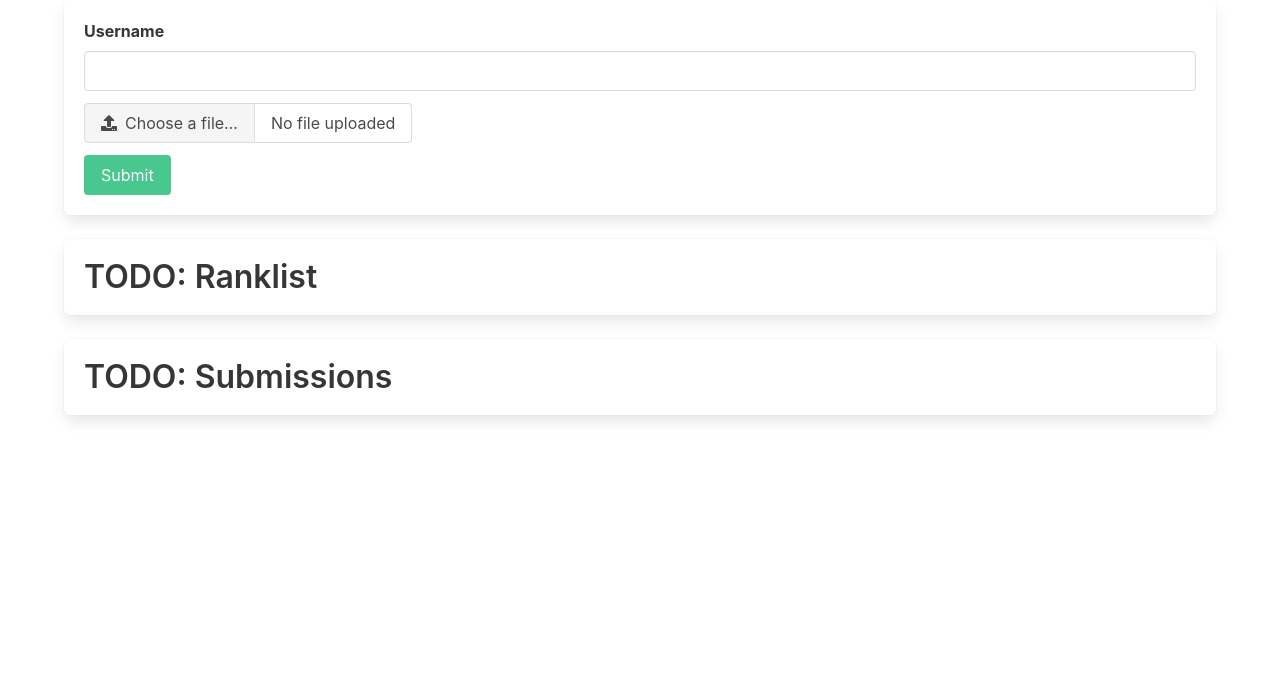
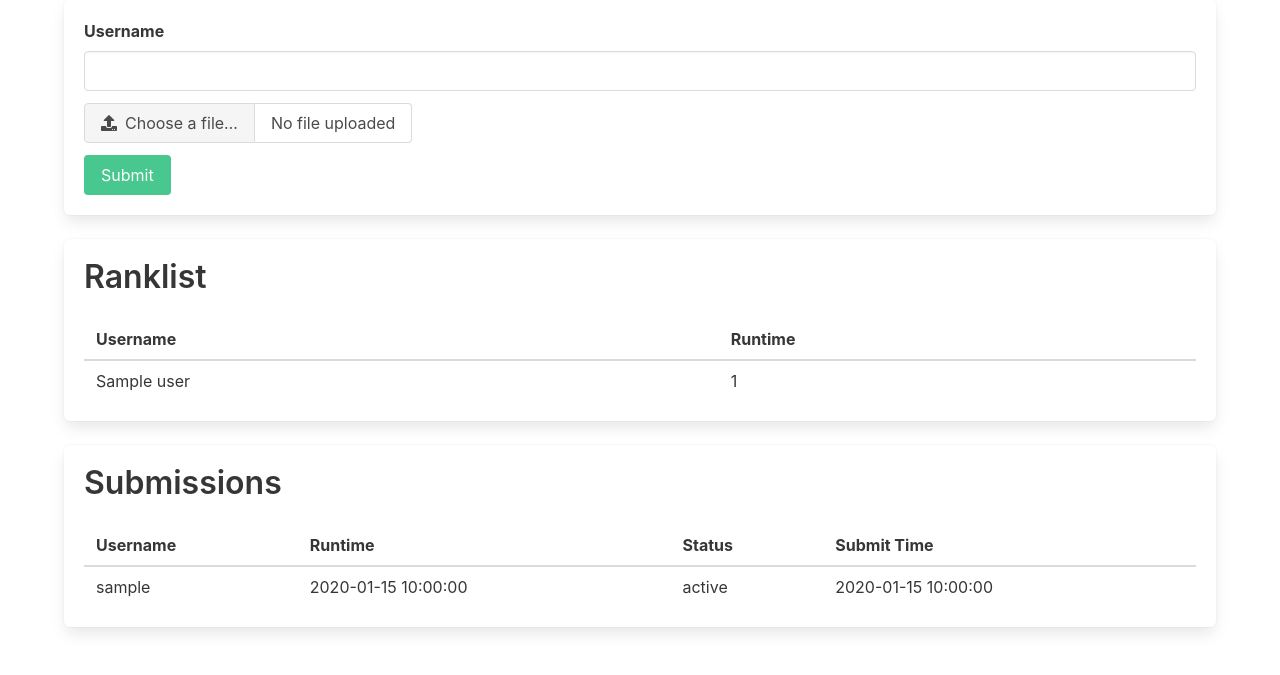
Before and after one commit to foreyes/XJBG-Judge, a Flask app: template templates/submit.html in a window 1280 px wide. Shown: the part 127-802 px from the top of the page. Before the commit the page ends 548 px from the top, so only its background shows below. Run offline with Flask 2, Linux system fonts and the light colour scheme; the template is opened without the code that fills it: most values are stand-ins (such as "Sample title", 1, 10 or a date in 2020); parts of the project's set-up code (start-up, migrations or seed data) failed here and were passed over; some libraries are stand-ins or nearby versions.

Commit message:
Implemented Ranklist & Submission List
Excited!

```diff
--- a/server.py
+++ b/server.py
@@ -1,4 +1,4 @@
-import flask, os, uuid, time, threading
+import flask, os, uuid, time, threading, pickle
 
 TIME_LIMIT = 120
 
@@ -7,8 +7,17 @@ mutex = threading.Lock()
 task_queue = []
 result_set = {}
 user_task_list = {}
+best_score = {}
 
-
+def save_data():
+	pickle.dump(best_score,open("best_score.txt","wb"))
+	pickle.dump(user_task_list,open("user_task_list.txt","wb"))
+	pickle.dump(result_set,open("result_set.txt","wb"))
+def load_data():
+	global best_score,user_task_list,result_set
+	best_score = pickle.load(open("best_score.txt","rb"))
+	user_task_list = pickle.load(open("user_task_list.txt","rb"))
+	result_set = pickle.load(open("result_set.txt","rb"))
 @app.route("/add_task", methods= ["POST"])
 def add_task():
 	# check file exist
@@ -23,11 +32,12 @@ def add_task():
 	# get uuid and save file
 	task_id = str(uuid.uuid1())
 	file.save("pending_files/" + task_id)
-	result_set[task_id] = {"status": "pending", "time": None,"detail":"","task_id":task_id}
+	result_set[task_id] = {"status": "Pending","submit_time":time.ctime(),"cmptime":time.time(), "time": None,"detail":"","task_id":task_id,"username" : username}
 
 	# attach task to user
 	if username not in user_task_list:
 		user_task_list[username] = []
+		best_score[username] = 1e9
 	user_task_list[username].append(task_id)
 
 	# add to queue
@@ -41,7 +51,16 @@ def add_task():
 def submit():
 	no_file = flask.request.args.get("no_file") == '1' or False
 	no_username = flask.request.args.get("no_username") == '1' or False
-	return flask.render_template("submit.html", no_file=no_file, no_username=no_username)
+	current_bst = []
+	for i in best_score:
+		current_bst.append((best_score[i],i))
+	current_bst = sorted(current_bst)
+	while len(current_bst)!=0 and current_bst[0][0] == None and current_bst[-1][0] != None:
+		current_bst.append(current_bst[0])
+		del current_bst[0]
+	submissions = sorted([result_set[i] for i in result_set],key = lambda x:x["cmptime"])
+	submissions.reverse()
+	return flask.render_template("submit.html", no_file=no_file, no_username=no_username,ranklist = current_bst,submissions = submissions)
 
 @app.route("/user/<username>", methods = ["GET"])
 def user_history(username):
@@ -57,6 +76,7 @@ def user_history(username):
 # TODO
 def init():
 	import os
+	load_data()
 	os.system("mkdir -p pending_files")
 
 
@@ -65,17 +85,17 @@ def judge(task_id):
 	os.system("mv pending_files/{} /main.cpp".format(task_id))
 	os.system("./judge.sh")
 
-	with open("/compile_result.txt", "rb") as f:
+	with open("/compile_result.txt", "r") as f:
 		result = f.read(1)
 		if result:
-			return (None,"Compile Error", open("/compile_result.txt", "r").read())
+			return (1e9,"Compile Error", open("/compile_result.txt", "r").read())
 
 	with open("/time_result.txt", "r") as f:
 		result = f.read()
 		if not result:
-			return (None,"Time Limit Exceeded", "")
+			return (1e9,"Time Limit Exceeded", "")
 		if "Segmentation fault" in result:
-			return (None,"Run Time Error", "")
+			return (1e9,"Run Time Error", "")
 
 		detail = result
 		time_used = float(result.split(" seconds time elapsed")[0].split(" ")[-1])
@@ -83,12 +103,12 @@ def judge(task_id):
 	with open("/output_check.txt", "rb") as f:
 		result = f.read(1)
 		if result:
-			return (None,"No Output", detail)
+			return (1e9,"No Output", detail)
 
 	with open("/answer_result.txt", "rb") as f:
 		result = f.read(1)
 		if result:
-			return (None,"Wrong Answer", detail)
+			return (1e9,"Wrong Answer", detail)
 
 	return (time_used, "Accepted", detail)
 
@@ -108,13 +128,14 @@ def judger():
 		# run task
 		result_set[task_id]["status"] = "Running"
 		result = judge(task_id)
+		cu = result_set[task_id]["username"]
+		best_score[cu] = min(result[0],best_score[cu])
 		result_set[task_id]["time"] = result[0]
 		result_set[task_id]["status"] = result[1]
 		result_set[task_id]["detail"] = result[2]
-
+		save_data()
 if __name__ == "__main__":
 	init()
 	judger_thread = threading.Thread(target=judger)
 	judger_thread.start()
-	app.debug = True
-	app.run(host='0.0.0.0', port=5001)
+	app.run(host='0.0.0.0', port=5001,debug = True)
--- a/templates/submit.html
+++ b/templates/submit.html
@@ -61,11 +61,46 @@
 					</form>
 				</div>
 				<div class = "box">
-					<h1 class="title is-3">TODO: Ranklist</h1>
-
+					<h1 class="title is-3">Ranklist</h1>
+					<table class="table is-fullwidth">
+						<thead>
+							<tr>
+								<th>Username</th>
+								<th>Runtime</th>
+							</tr>
+						</thead>
+						<tbody>
+							{% for user in ranklist %}
+							<tr>
+								<td>{{ user[1] }}</td>
+								<td>{{ user[0] }}</td>
+							</tr>
+							{% endfor %}
+						</tbody>
+					</table>
 				</div>
 				<div class = "box">
-					<h1 class="title is-3">TODO: Submissions</h1>
+					<h1 class="title is-3">Submissions</h1>
+					<table class="table is-fullwidth">
+						<thead>
+							<tr>
+								<th>Username</th>
+								<th>Runtime</th>
+								<th>Status</th>
+								<th>Submit Time</th>
+							</tr>
+						</thead>
+						<tbody>
+							{% for submit in submissions %}
+							<tr>
+								<td>{{ submit.username }}</td>
+								<td>{{ submit.time }}</td>
+								<td>{{ submit.status }}</td>
+								<td>{{ submit.submit_time }}</td>
+							</tr>
+							{% endfor %}
+						</tbody>
+					</table>
 				</div>
 			</div>
 		</section>
```
Also changed, not shown: 1 other file.
